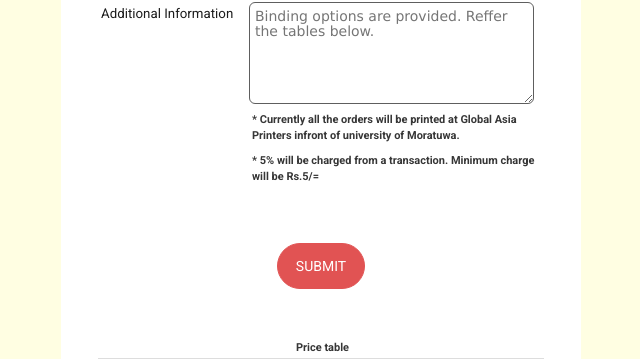
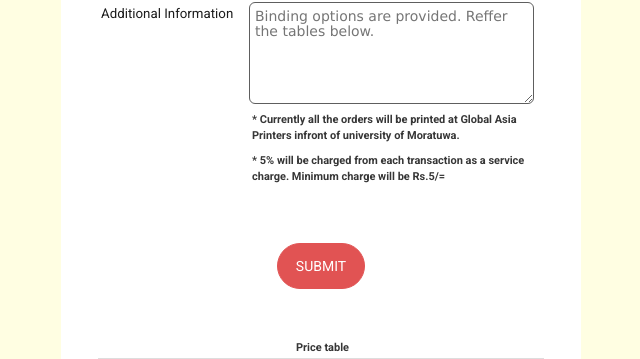
Before and after one commit to Hanz94/InitialPrototype, a PHP site: page / in a window 1280 px wide. Shown: the part 1186-1545 px from the top of the page, without its empty margins (319-959 px from the left). Run offline with PHP 8.4, Linux system fonts and the light colour scheme; some libraries are stand-ins or nearby versions.

Commit message:
Merge origin/master
5% charge changed : dineth

```diff
--- a/sprintylab/index.php
+++ b/sprintylab/index.php
@@ -558,7 +558,7 @@
                 <div id="cid_13" class="form-input jf-required">
                     <textarea id="additional_information" class="form-textarea" name="additional_information" cols="40" rows="6" placeholder="Binding options are provided. Reffer the tables below." data-component="textarea"></textarea>
                     <label class="form-sub-label" for="myModal" id="sublabel_first" style="min-height:13px;" type="button" class="btn btn-info btn-sm" data-toggle="modal" data-target="#myModal">* Currently all the orders will be printed at <b>Global Asia Printers</b> infront of university of Moratuwa.</label>
-                    <label class="form-sub-label" for="myModal" id="sublabel_first" style="min-height:13px;" type="button" class="btn btn-info btn-sm" data-toggle="modal" data-target="#myModal"><b>* 5% </b> will be charged from a transaction. Minimum charge will be Rs.5/=</label>
+                    <label class="form-sub-label" for="myModal" id="sublabel_first" style="min-height:13px;" type="button" class="btn btn-info btn-sm" data-toggle="modal" data-target="#myModal">* 5% will be charged from each transaction as a service charge. Minimum charge will be Rs.5/=</label>
                 </div>
             </li>
 
```
